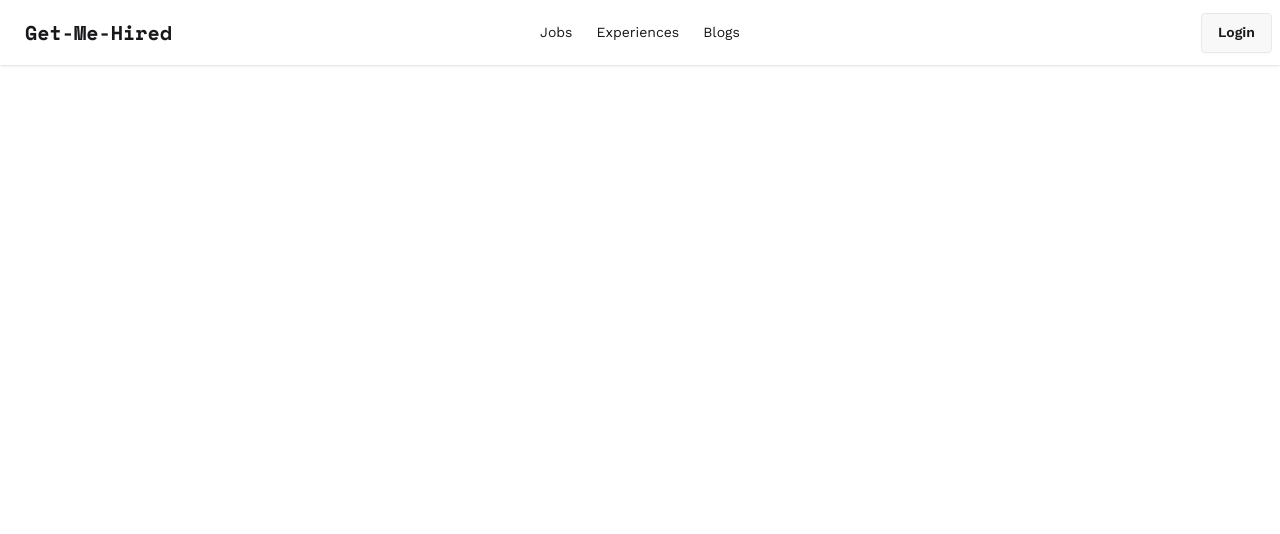
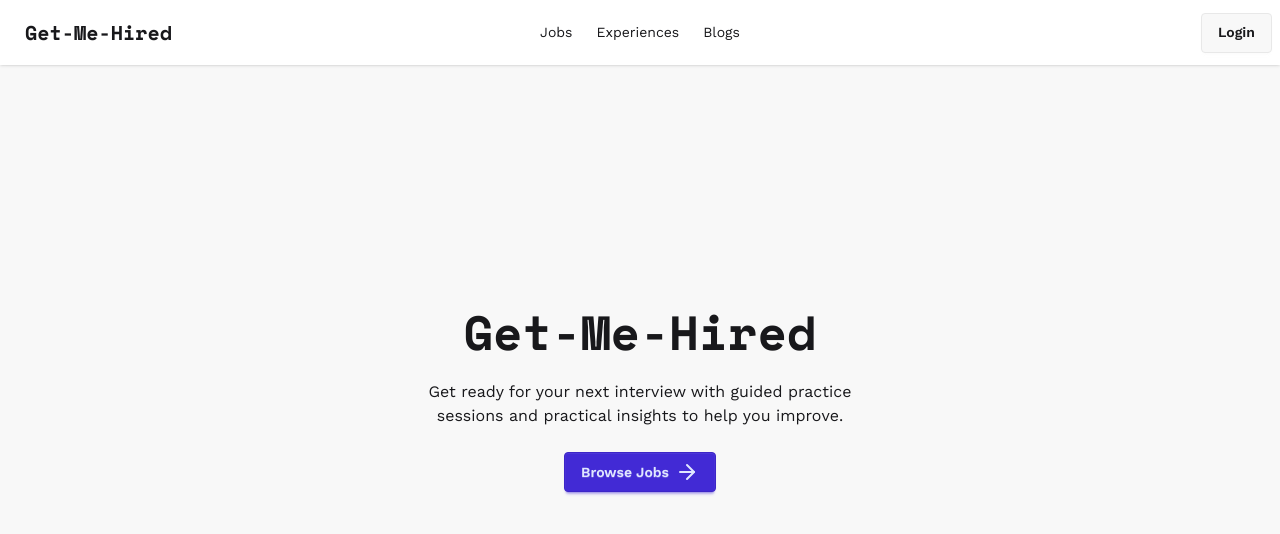
Before and after one commit to TheSushantKumbhar/get_me_hired, a React (Vite) app in the folder frontend/: page / in a window 1280 px wide. Shown: the top 534 px of the page. Built offline with nearby package versions, Linux system fonts and the light colour scheme.

Commit message:
mock landing page added

```diff
--- a/frontend/src/components/Navbar.jsx
+++ b/frontend/src/components/Navbar.jsx
@@ -1,6 +1,6 @@
 function Navbar() {
   return (
-    <div className="navbar bg-base-100 shadow-sm">
+    <div className="navbar fixed bg-base-100 shadow-sm">
       <div className="navbar-start">
         <div className="dropdown">
           <div tabIndex={0} role="button" className="btn btn-ghost lg:hidden">
--- a/frontend/src/pages/LandingPage.jsx
+++ b/frontend/src/pages/LandingPage.jsx
@@ -1,3 +1,22 @@
-function LandingPage() {}
+import { ArrowRight } from "lucide-react";
+
+function LandingPage() {
+  return (
+    <div className="hero bg-base-200 min-h-screen font-work-sans">
+      <div className="hero-content text-center">
+        <div className="max-w-md">
+          <h1 className="text-5xl font-bold font-space-mono">Get-Me-Hired</h1>
+          <p className="py-6">
+            Get ready for your next interview with guided practice sessions and
+            practical insights to help you improve.
+          </p>
+          <button className="btn btn-primary">
+            Browse Jobs <ArrowRight />{" "}
+          </button>
+        </div>
+      </div>
+    </div>
+  );
+}
 
 export default LandingPage;
```
